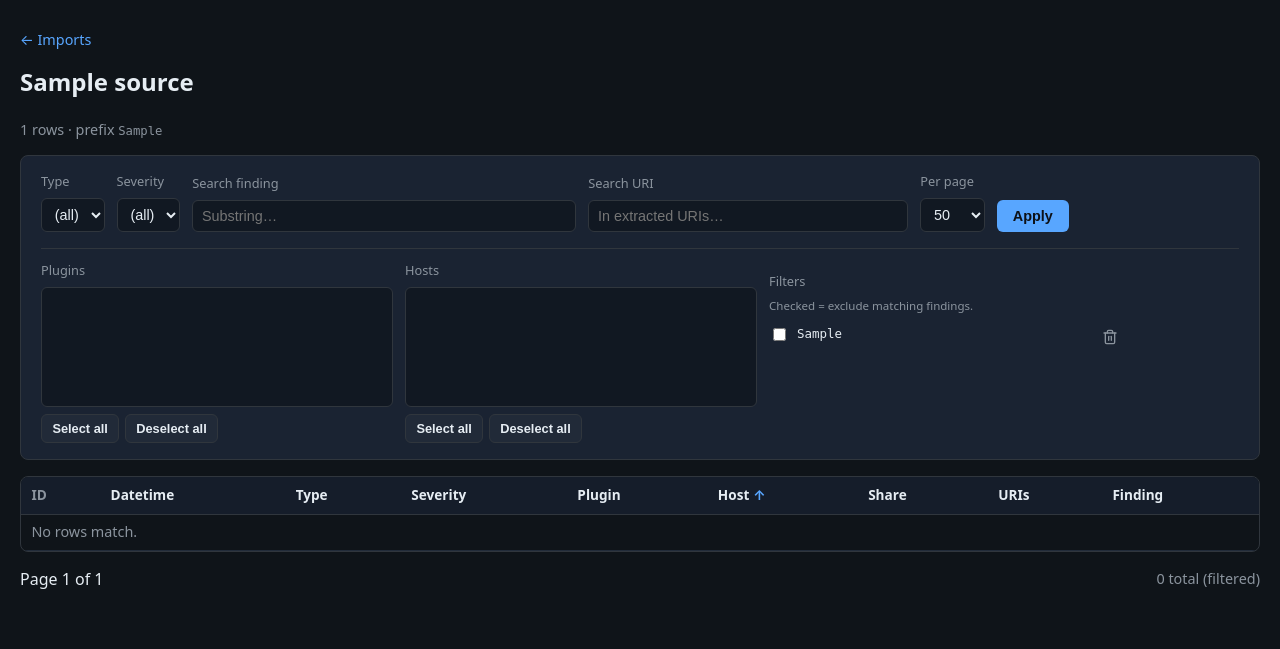
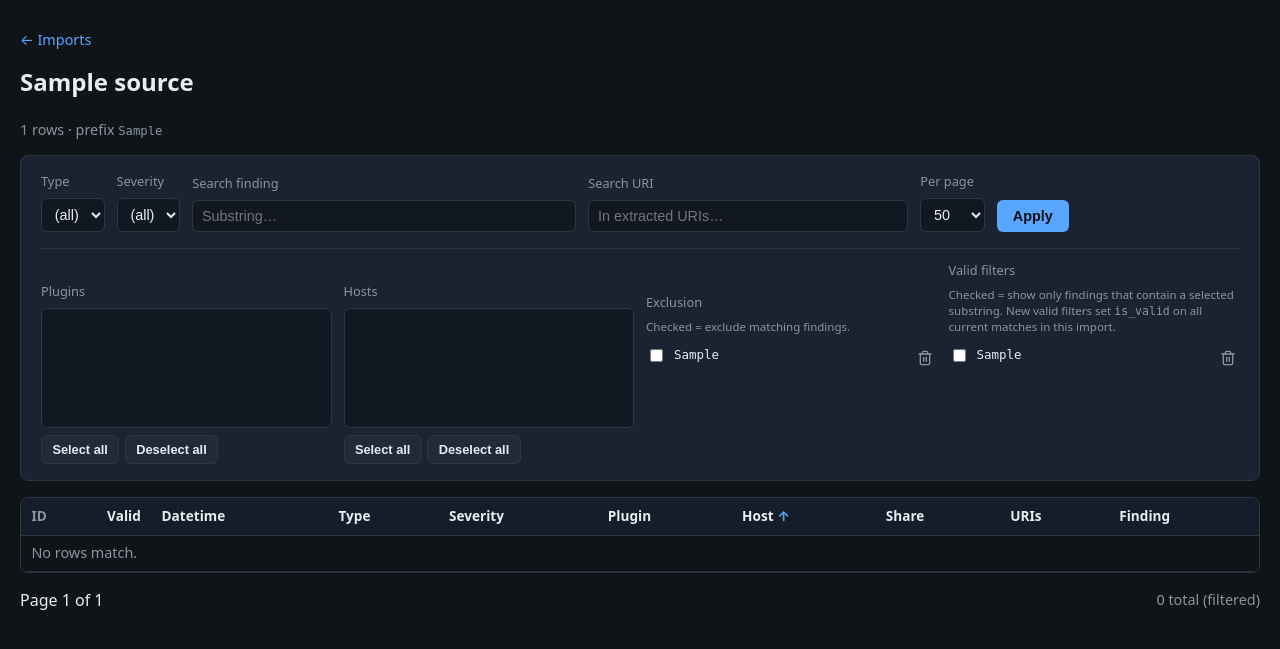
Before and after one commit to fang0654/snaffler-web, a Django app: page /source/1/ in a window 1280 px wide. Shown: the part 60-709 px from the top of the page. Run offline with Django 5.2, Linux system fonts and the light colour scheme; tables that the repository leaves empty hold one stand-in row (values such as "Sample post"); data that the repository does not hold is empty.

Commit message:
Added a "is_valid" flag, as well as a "valid" filter for bulk marking discovered valid creds.

```diff
--- a/findings/templates/findings/source_detail.html
+++ b/findings/templates/findings/source_detail.html
@@ -43,13 +43,13 @@
     border: 1px solid var(--border);
   }
   .multiselect-actions button:hover { filter: brightness(1.12); }
-  .exclusion-filters-hint {
+  .exclusion-filters-hint, .valid-filters-hint {
     display: block;
     font-size: 0.72rem;
     line-height: 1.35;
     margin: 0 0 0.35rem 0;
   }
-  .exclusion-filters-list {
+  .exclusion-filters-list, .valid-filters-list {
     display: flex;
     flex-direction: column;
     gap: 0.35rem;
@@ -58,12 +58,12 @@
     overflow: auto;
     padding: 0.15rem 0;
   }
-  .exclusion-filter-row {
+  .exclusion-filter-row, .valid-filter-row {
     display: flex;
     align-items: flex-start;
     gap: 0.35rem;
   }
-  .exclusion-filter-row > label {
+  .exclusion-filter-row > label, .valid-filter-row > label {
     display: flex;
     align-items: flex-start;
     gap: 0.5rem;
@@ -75,14 +75,14 @@
     cursor: pointer;
     margin: 0;
   }
-  .exclusion-filter-row input[type="checkbox"] { margin-top: 0.2rem; flex-shrink: 0; }
-  .exclusion-filter-row code {
+  .exclusion-filter-row input[type="checkbox"], .valid-filter-row input[type="checkbox"] { margin-top: 0.2rem; flex-shrink: 0; }
+  .exclusion-filter-row code, .valid-filter-row code {
     font-size: 0.78rem;
     word-break: break-word;
     white-space: pre-wrap;
     color: var(--text);
   }
-  .btn-delete-exclusion {
+  .btn-delete-exclusion, .btn-delete-valid {
     flex-shrink: 0;
     margin-top: 0.05rem;
     padding: 0.2rem;
@@ -93,11 +93,11 @@
     color: var(--muted);
     cursor: pointer;
   }
-  .btn-delete-exclusion:hover {
+  .btn-delete-exclusion:hover, .btn-delete-valid:hover {
     color: var(--red);
     background: rgba(248, 81, 73, 0.12);
   }
-  .btn-delete-exclusion svg {
+  .btn-delete-exclusion svg, .btn-delete-valid svg {
     display: block;
   }
   #create-filter-bar {
@@ -109,7 +109,7 @@
     align-items: center;
     gap: 0.65rem;
     flex-wrap: wrap;
-    max-width: min(36rem, calc(100vw - 2rem));
+    max-width: min(44rem, calc(100vw - 2rem));
     padding: 0.65rem 0.85rem;
     background: var(--panel);
     border: 1px solid var(--border);
@@ -117,6 +117,7 @@
     box-shadow: 0 4px 24px rgba(0,0,0,0.35);
   }
   #create-filter-bar.visible { display: flex; }
+  .create-bar-actions { display: flex; gap: 0.45rem; flex-wrap: wrap; flex-shrink: 0; }
   #create-filter-preview {
     font-family: ui-monospace, SFMono-Regular, Menlo, Consolas, monospace;
     font-size: 0.75rem;
@@ -125,11 +126,12 @@
     max-height: 3.6rem;
     overflow: hidden;
   }
-  #create-filter-bar button {
+  #create-filter-bar .create-bar-actions button {
     flex-shrink: 0;
     padding: 0.45rem 0.75rem;
     font-size: 0.85rem;
   }
+  th.col-valid, td.col-valid { text-align: center; width: 3.25rem; }
 </style>
 {% endblock %}
 
@@ -209,7 +211,7 @@
       </div>
     </div>
     <div class="field multiselect-field exclusion-filters-box">
-      <label>Filters</label>
+      <label>Exclusion</label>
       <span class="muted exclusion-filters-hint">Checked = exclude matching findings.</span>
       {% if exclusion_filters %}
         <div class="exclusion-filters-list">
@@ -226,13 +228,40 @@
           {% endfor %}
         </div>
       {% else %}
-        <p class="muted" style="margin:0; min-height:7.5rem;">Select text in a finding below, then use <strong>Create filter</strong>.</p>
+        <p class="muted" style="margin:0; min-height:7.5rem;">Select text in a finding, then <strong>Exclusion</strong> in the bar.</p>
+      {% endif %}
+    </div>
+    <div class="field multiselect-field valid-filters-box">
+      <label>Valid filters</label>
+      <span class="muted valid-filters-hint">Checked = show only findings that contain a selected substring. New valid filters set <code>is_valid</code> on all current matches in this import.</span>
+      {% if valid_filters %}
+        <div class="valid-filters-list">
+          {% for f in valid_filters %}
+            <div class="valid-filter-row">
+              <label>
+                <input type="checkbox" name="include_valid" value="{{ f.pk }}" {% if f.pk in selected_include_valid_ids %}checked{% endif %}/>
+                <code>{{ f.substring }}</code>
+              </label>
+              <button type="submit" class="btn-delete-valid" form="delete-valid-filter-{{ f.pk }}" title="Delete valid filter" aria-label="Delete valid filter">
+                <svg xmlns="http://www.w3.org/2000/svg" width="16" height="16" viewBox="0 0 24 24" fill="none" stroke="currentColor" stroke-width="2" stroke-linecap="round" stroke-linejoin="round" aria-hidden="true"><polyline points="3 6 5 6 21 6"/><path d="M19 6v14a2 2 0 0 1-2 2H7a2 2 0 0 1-2-2V6m3 0V4a2 2 0 0 1 2-2h4a2 2 0 0 1 2 2v2"/><line x1="10" y1="11" x2="10" y2="17"/><line x1="14" y1="11" x2="14" y2="17"/></svg>
+              </button>
+            </div>
+          {% endfor %}
+        </div>
+      {% else %}
+        <p class="muted" style="margin:0; min-height:7.5rem;">Select text in a finding, then <strong>Valid</strong> in the bar.</p>
       {% endif %}
     </div>
   </div>
 </form>
 {% for f in exclusion_filters %}
 <form id="delete-exclusion-{{ f.pk }}" method="post" action="{% url 'findings:delete_exclusion_filter' source.pk f.pk %}" style="display:none;">
+  {% csrf_token %}
+  <input type="hidden" name="next" value="{{ request.get_full_path }}"/>
+</form>
+{% endfor %}
+{% for f in valid_filters %}
+<form id="delete-valid-filter-{{ f.pk }}" method="post" action="{% url 'findings:delete_valid_filter' source.pk f.pk %}" style="display:none;">
   {% csrf_token %}
   <input type="hidden" name="next" value="{{ request.get_full_path }}"/>
 </form>
@@ -244,10 +273,18 @@
   <input type="hidden" name="next" value="{{ request.get_full_path }}"/>
   <input type="hidden" name="text" id="create-exclusion-filter-text" value=""/>
 </form>
+<form id="create-valid-filter-form" method="post" action="{% url 'findings:create_valid_filter' source.pk %}" style="display:none;">
+  {% csrf_token %}
+  <input type="hidden" name="next" value="{{ request.get_full_path }}"/>
+  <input type="hidden" name="text" id="create-valid-filter-text" value=""/>
+</form>
 
 <div id="create-filter-bar" aria-live="polite">
   <div id="create-filter-preview"></div>
-  <button type="button" id="create-filter-submit">Create filter</button>
+  <div class="create-bar-actions">
+    <button type="button" id="create-exclusion-filter-submit" title="Create exclusion filter from selection">Exclusion</button>
+    <button type="button" id="create-valid-filter-submit" title="Create valid filter (mark matches)">Valid</button>
+  </div>
 </div>
 
 <div style="overflow:auto; max-height: calc(100vh - 18rem); border: 1px solid var(--border); border-radius: 8px;">
@@ -256,6 +293,9 @@
       <tr>
         <th class="sort dt">
           <a href="?{% sort_query request 'id' %}">ID{% if sort == 'id' %}<span class="arrow">{% if order == 'desc' %}↓{% else %}↑{% endif %}</span>{% endif %}</a>
+        </th>
+        <th class="sort col-valid">
+          <a href="?{% sort_query request 'is_valid' %}">Valid{% if sort == 'is_valid' %}<span class="arrow">{% if order == 'desc' %}↓{% else %}↑{% endif %}</span>{% endif %}</a>
         </th>
         <th class="sort">
           <a href="?{% sort_query request 'occurred_at' %}">Datetime{% if sort == 'occurred_at' %}<span class="arrow">{% if order == 'desc' %}↓{% else %}↑{% endif %}</span>{% endif %}</a>
@@ -285,6 +325,9 @@
       {% for row in page_obj %}
         <tr>
           <td class="dt">{{ row.pk }}</td>
+          <td class="col-valid">
+            <input type="checkbox" class="finding-is-valid" data-url="{% url 'findings:set_finding_is_valid' source.pk row.pk %}" {% if row.is_valid %}checked{% endif %} title="Valid" aria-label="Valid"/>
+          </td>
           <td class="dt">{{ row.occurred_at|date:"Y-m-d H:i:s" }}Z</td>
           <td class="kind">{{ row.kind }}</td>
           <td class="{% if row.severity %}sev-{{ row.severity }}{% else %}sev-empty{% endif %}">{% if row.severity %}{{ row.severity }}{% else %}—{% endif %}</td>
@@ -309,7 +352,7 @@
           <td class="finding">{{ row.finding }}</td>
         </tr>
       {% empty %}
-        <tr><td colspan="9" class="muted">No rows match.</td></tr>
+        <tr><td colspan="10" class="muted">No rows match.</td></tr>
       {% endfor %}
     </tbody>
   </table>
@@ -353,10 +396,13 @@
 
   var bar = document.getElementById("create-filter-bar");
   var preview = document.getElementById("create-filter-preview");
-  var form = document.getElementById("create-exclusion-filter-form");
-  var textInput = document.getElementById("create-exclusion-filter-text");
-  var submitBtn = document.getElementById("create-filter-submit");
-  if (!bar || !form || !textInput || !submitBtn) return;
+  var formEx = document.getElementById("create-exclusion-filter-form");
+  var formValid = document.getElementById("create-valid-filter-form");
+  var textEx = document.getElementById("create-exclusion-filter-text");
+  var textValid = document.getElementById("create-valid-filter-text");
+  var submitEx = document.getElementById("create-exclusion-filter-submit");
+  var submitValid = document.getElementById("create-valid-filter-submit");
+  if (!bar || !formEx || !formValid || !textEx || !textValid || !submitEx || !submitValid) return;
 
   function findingCellFromSelection(sel) {
     if (!sel || sel.rangeCount === 0) return null;
@@ -389,13 +435,64 @@
     }
   });
 
-  submitBtn.addEventListener("click", function () {
+  function submitFromSelection(submitForm, textField) {
     var sel = window.getSelection();
     var td = findingCellFromSelection(sel);
     var t = (sel && sel.toString()) ? sel.toString().trim() : "";
     if (!td || !t.length) return;
-    textInput.value = t;
-    form.submit();
+    textField.value = t;
+    submitForm.submit();
+  }
+  submitEx.addEventListener("click", function () {
+    submitFromSelection(formEx, textEx);
+  });
+  submitValid.addEventListener("click", function () {
+    submitFromSelection(formValid, textValid);
+  });
+})();
+
+(function () {
+  var table = document.querySelector("table.data");
+  if (!table) return;
+  var body = table.querySelector("tbody");
+  if (!body) return;
+  var csrfEl = document.querySelector("input[name=csrfmiddlewaretoken]");
+  var csrf = csrfEl ? csrfEl.value : "";
+  if (!csrf) return;
+
+  body.addEventListener("change", function (e) {
+    var el = e.target;
+    if (!el || !el.classList || !el.classList.contains("finding-is-valid")) return;
+    var url = el.getAttribute("data-url");
+    if (!url) return;
+    var was = !el.checked;
+    var fd = new FormData();
+    fd.set("is_valid", el.checked ? "1" : "0");
+    el.disabled = true;
+    fetch(url, {
+      method: "POST",
+      body: fd,
+      credentials: "same-origin",
+      headers: {
+        Accept: "application/json",
+        "X-CSRFToken": csrf
+      }
+    })
+      .then(function (r) {
+        if (!r.ok) throw new Error("bad status");
+        return r.json();
+      })
+      .then(function (d) {
+        if (!d || !d.ok) throw new Error("bad body");
+        el.checked = !!d.is_valid;
+      })
+      .catch(function () {
+        el.checked = was;
+        alert("Could not save valid flag.");
+      })
+      .finally(function () {
+        el.disabled = false;
+      });
   });
 })();
 </script>
--- a/findings/urls.py
+++ b/findings/urls.py
@@ -13,10 +13,25 @@ urlpatterns = [
         name="create_exclusion_filter",
     ),
     path(
+        "source/<int:pk>/valid-filter/",
+        views.create_valid_filter,
+        name="create_valid_filter",
+    ),
+    path(
         "source/<int:pk>/exclusion-filter/<int:filter_pk>/delete/",
         views.delete_exclusion_filter,
         name="delete_exclusion_filter",
     ),
+    path(
+        "source/<int:pk>/valid-filter/<int:filter_pk>/delete/",
+        views.delete_valid_filter,
+        name="delete_valid_filter",
+    ),
+    path(
+        "source/<int:pk>/finding/<int:finding_pk>/is-valid/",
+        views.set_finding_is_valid,
+        name="set_finding_is_valid",
+    ),
     path("credentials/smb/", views.smb_credentials, name="smb_credentials"),
     path("terminal/smb/", views.smb_terminal, name="smb_terminal"),
 ]
--- a/findings/views.py
+++ b/findings/views.py
@@ -2,12 +2,12 @@ from __future__ import annotations
 
 from django.core.paginator import Paginator
 from django.db.models import Q
-from django.http import HttpRequest, HttpResponseRedirect
+from django.http import HttpRequest, HttpResponseRedirect, JsonResponse
 from django.shortcuts import get_object_or_404, redirect, render
 from django.urls import reverse
 from django.views.decorators.http import require_POST
 
-from .models import ExclusionFilter, Finding, Source
+from .models import ExclusionFilter, Finding, Source, ValidFilter
 from .services import import_snaffler_upload
 from .smb_parse import parse_smb_from_file_uri
 
@@ -89,6 +89,24 @@ def source_detail(request: HttpRequest, pk: int):
     selected_hosts = request.GET.getlist("hosts")
     qs = _apply_multiselect_in(qs, "smb_host", selected_hosts)
 
+    selected_include_valid_ids: list[int] = []
+    for raw in request.GET.getlist("include_valid"):
+        try:
+            selected_include_valid_ids.append(int(raw))
+        except ValueError:
+            continue
+    if selected_include_valid_ids:
+        active_valid = list(
+            ValidFilter.objects.filter(
+                source=source, pk__in=selected_include_valid_ids
+            )
+        )
+        if active_valid:
+            qv = Q()
+            for flt in active_valid:
+                qv |= Q(finding__icontains=flt.substring)
+            qs = qs.filter(qv)
+
     selected_exclude_ids: list[int] = []
     for raw in request.GET.getlist("exclude"):
         try:
@@ -109,6 +127,7 @@ def source_detail(request: HttpRequest, pk: int):
         "occurred_at",
         "kind",
         "severity",
+        "is_valid",
         "plugin_name",
         "smb_host",
         "smb_share",
@@ -170,6 +189,7 @@ def source_detail(request: HttpRequest, pk: int):
         host_options.append({"value": _EMPTY_MULTI, "label": "(no host)"})
 
     exclusion_filters = list(source.exclusion_filters.all())
+    valid_filters = list(source.valid_filters.all())
 
     return render(
         request,
@@ -191,10 +211,27 @@ def source_detail(request: HttpRequest, pk: int):
             "selected_plugins": selected_plugins,
             "selected_hosts": selected_hosts,
             "exclusion_filters": exclusion_filters,
+            "valid_filters": valid_filters,
             "selected_exclude_ids": selected_exclude_ids,
+            "selected_include_valid_ids": selected_include_valid_ids,
             "filter_query": _filter_query(request),
         },
     )
+
+
+@require_POST
+def set_finding_is_valid(request: HttpRequest, pk: int, finding_pk: int):
+    source = get_object_or_404(Source, pk=pk)
+    finding = get_object_or_404(Finding, pk=finding_pk, source=source)
+    finding.is_valid = request.POST.get("is_valid") == "1"
+    finding.save(update_fields=["is_valid"])
+    accept = request.META.get("HTTP_ACCEPT", "")
+    if "application/json" in accept:
+        return JsonResponse({"ok": True, "is_valid": finding.is_valid})
+    nxt = (request.POST.get("next") or "").strip()
+    if nxt.startswith("/") and not nxt.startswith("//"):
+        return HttpResponseRedirect(nxt)
+    return HttpResponseRedirect(reverse("findings:source_detail", args=[source.pk]))
 
 
 @require_POST
@@ -210,9 +247,35 @@ def create_exclusion_filter(request: HttpRequest, pk: int):
 
 
 @require_POST
+def create_valid_filter(request: HttpRequest, pk: int):
+    source = get_object_or_404(Source, pk=pk)
+    text = (request.POST.get("text") or "").strip()
+    nxt = (request.POST.get("next") or "").strip()
+    if text:
+        ValidFilter.objects.get_or_create(source=source, substring=text)
+        Finding.objects.filter(
+            source=source, finding__icontains=text
+        ).update(is_valid=True)
+    if nxt.startswith("/") and not nxt.startswith("//"):
+        return HttpResponseRedirect(nxt)
+    return HttpResponseRedirect(reverse("findings:source_detail", args=[source.pk]))
+
+
+@require_POST
 def delete_exclusion_filter(request: HttpRequest, pk: int, filter_pk: int):
     source = get_object_or_404(Source, pk=pk)
     flt = get_object_or_404(ExclusionFilter, pk=filter_pk, source=source)
+    flt.delete()
+    nxt = (request.POST.get("next") or "").strip()
+    if nxt.startswith("/") and not nxt.startswith("//"):
+        return HttpResponseRedirect(nxt)
+    return HttpResponseRedirect(reverse("findings:source_detail", args=[source.pk]))
+
+
+@require_POST
+def delete_valid_filter(request: HttpRequest, pk: int, filter_pk: int):
+    source = get_object_or_404(Source, pk=pk)
+    flt = get_object_or_404(ValidFilter, pk=filter_pk, source=source)
     flt.delete()
     nxt = (request.POST.get("next") or "").strip()
     if nxt.startswith("/") and not nxt.startswith("//"):
```
Also changed, not shown: findings/admin.py (+16 -2 lines), findings/models.py (+26 -0 lines), findings/migrations/0006_finding_is_valid.py (added), findings/migrations/0007_validfilter.py (added).
